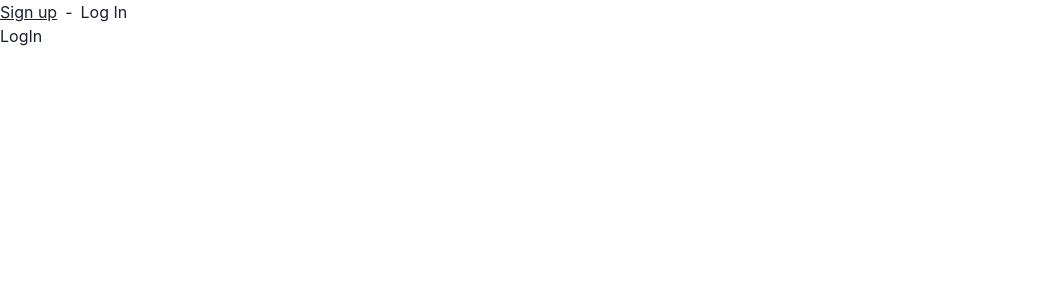
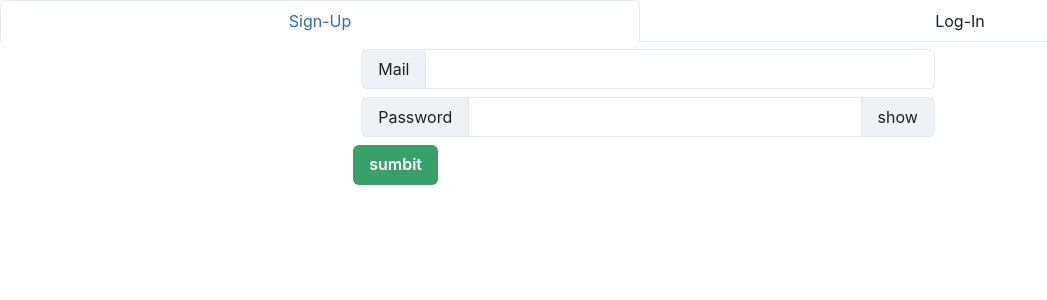
Before and after one commit to Arnob-B/blog-site, a React (Vite) app in the folder frontend/: page /auth/login in a window 1280 px wide. Shown: the top 300 px of the page, without its empty margins (0-1047 px from the left). Built offline with nearby package versions, Linux system fonts and the light colour scheme.

Commit message:
log in page created

```diff
--- a/frontend/src/components/Authentication/auth.tsx
+++ b/frontend/src/components/Authentication/auth.tsx
@@ -21,6 +21,7 @@ function StatusRenderer({st}){
         <div>
           <Alert status='error'>
             <AlertTitle>MailExist</AlertTitle>
+            <AlertDescription>The Email Id is already present</AlertDescription>
           </Alert>
         </div>
       )
@@ -30,6 +31,7 @@ function StatusRenderer({st}){
         <div>
           <Alert status='error'>
             <AlertTitle>UserExit</AlertTitle>
+            <AlertDescription>The Username is already present</AlertDescription>
           </Alert>
         </div>
       )
@@ -54,7 +56,6 @@ function SignUp(){
     const toSend:Object = {
       email:email,
       uname:uname,
-      password:password,
     }
     setStatus(3);
     console.log(toSend);
@@ -87,7 +88,7 @@ function SignUp(){
             {show ? "hide" : "show"}
           </InputRightAddon>
         </InputGroup>
-        <Button colorScheme="green" onClick={submit}>
+        <Button  colorScheme="green" onClick={submit}>
           sumbit
         </Button>
         <StatusRenderer
@@ -98,9 +99,35 @@ function SignUp(){
   )
 }
 function LogIn(){
+  const [email,setEmail] = useContext(authcontext);
+  const [show,setShow] = useState<boolean>(false);
+  const submit = ()=>{
+  }
   return(
     <div>
-      LogIn
+      <Container>
+        <InputGroup m="2">
+          <InputLeftAddon>Mail</InputLeftAddon>
+          <Input placeholder="" size='md'
+          value={email}
+          onChange={e=>setEmail(e.target.value)}
+         ></Input>
+        </InputGroup>
+        <InputGroup m="2">
+          <InputLeftAddon> Password </InputLeftAddon>
+          <Input placeholder="" size='md'
+            type={show ? 'text' : 'password'}
+          ></Input>
+          <InputRightAddon onClick={() => {
+            setShow(!show);
+          }}>
+            {show ? "hide" : "show"}
+          </InputRightAddon>
+        </InputGroup>
+        <Button colorScheme="green" onClick={submit}>
+          sumbit
+        </Button>
+      </Container>
     </div>
   )
 }
--- a/frontend/src/components/Authentication/navigationauth.tsx
+++ b/frontend/src/components/Authentication/navigationauth.tsx
@@ -1,28 +1,29 @@
-import { Breadcrumb,BreadcrumbItem ,BreadcrumbLink} from "@chakra-ui/react";
+import {Tabs,TabList,Tab, Breadcrumb,BreadcrumbItem ,BreadcrumbLink} from "@chakra-ui/react";
 import { useState } from "react";
-import { Link } from "react-router-dom";
+import { Link, useNavigate } from "react-router-dom";
 import { Outlet } from "react-router-dom";
 import authcontext from "../contexts/authcontext";
 function NavigationPane(){
   const [email,setEmail] = useState<string>("");
   const [uname,setUname] = useState<string>("");
+  const navigate = useNavigate();
   return(
     <authcontext.Provider value={[email,uname,setEmail,setUname]}>
-      <div>
-        <Breadcrumb separator='-'>
-          <BreadcrumbItem>
-            <BreadcrumbLink as={Link} to="/auth/signup">
-              Sign up
-            </BreadcrumbLink>
-          </BreadcrumbItem>
-          <BreadcrumbItem>
-            <BreadcrumbLink as={Link} to="/auth/login">
-              Log In
-            </BreadcrumbLink>
-          </BreadcrumbItem>
-        </Breadcrumb>
+        <Tabs  isFitted variant='enclosed' align="center">
+          <TabList>
+            <Tab onClick={()=>{
+              navigate("/auth/signup");
+            }}>
+              Sign-Up
+            </Tab>
+            <Tab onClick={()=>{
+              navigate("/auth/login");
+            }}>
+              Log-In
+            </Tab>
+          </TabList>
+        </Tabs>
         <Outlet></Outlet>
-      </div>
     </authcontext.Provider>
   )
 }
```
